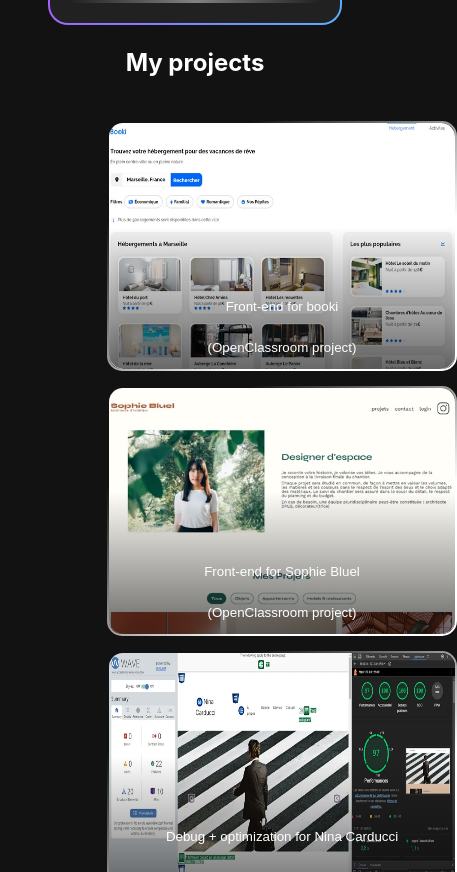
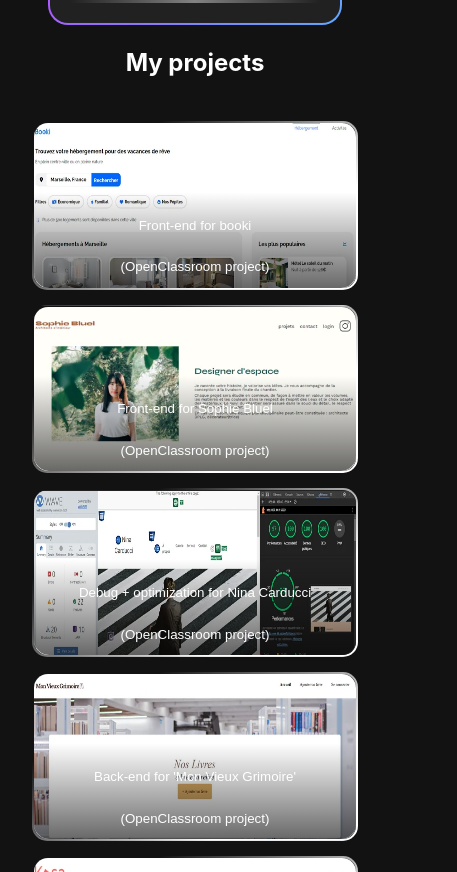
Before and after one commit to Crrux/Portfolio, a React (Vite) app: page / in a window 390 px wide. Shown: the part 1128-2000 px from the top of the page, 457 px wide, since content can reach past the window. Built offline with nearby package versions, Linux system fonts and the light colour scheme.

Commit message:
modif bouton project

```diff
--- a/src/components/modal_projects/_modal_projects.sass
+++ b/src/components/modal_projects/_modal_projects.sass
@@ -12,8 +12,10 @@
     padding: 1px
     cursor: pointer
     @media screen and ( max-width: $layout-breakpoint-small )
-        width: 350px
-        height: 250px
+        // width: 350px
+        width: 100%
+        // height: 250px
+        height: 20vh
         margin: 0
 
         h3
--- a/src/components/project_card/_project_card.sass
+++ b/src/components/project_card/_project_card.sass
@@ -4,8 +4,10 @@
     width: 100%
     &_Cards
         display: grid
-        align-items: center
-        justify-items: center
+        align-items: flex-start
+        justify-items: flex-start
         grid-template-columns: repeat(auto-fit, minmax(500px, 1fr))
         margin-top: 20px
         gap: 15px
+        @media screen and ( max-width: $layout-breakpoint-small )
+            grid-template-columns: repeat(auto-fit, minmax(100%, 1fr))
--- a/src/sass/index.css
+++ b/src/sass/index.css
@@ -303,11 +303,16 @@
 }
 .Projects_Cards {
   display: grid;
-  align-items: center;
-  justify-items: center;
+  align-items: flex-start;
+  justify-items: flex-start;
   grid-template-columns: repeat(auto-fit, minmax(500px, 1fr));
   margin-top: 20px;
   gap: 15px;
+}
+@media screen and (max-width: 767.98px) {
+  .Projects_Cards {
+    grid-template-columns: repeat(auto-fit, minmax(100%, 1fr));
+  }
 }
 
 .Button_ModalProject {
@@ -326,8 +331,8 @@
 }
 @media screen and (max-width: 767.98px) {
   .Button_ModalProject {
-    width: 350px;
-    height: 250px;
+    width: 100%;
+    height: 20vh;
     margin: 0;
   }
   .Button_ModalProject h3 {
```
Also changed, not shown: 1 other file (tests, documents, lock files or other folders).
